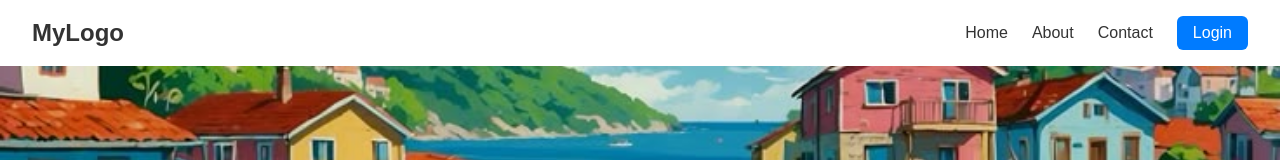
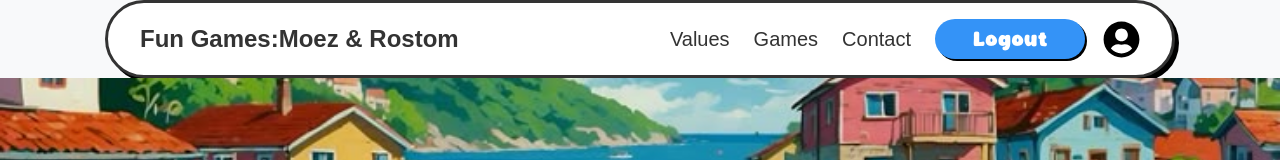
Before and after one commit to MoezBenJemiaa/FunGames, a React (Vite) app in the folder gamesite/: page / in a window 1280 px wide. Shown: the top 160 px of the page. Built offline with nearby package versions, Linux system fonts and the light colour scheme.

Commit message:
header done

```diff
--- a/gamesite/src/header/header.jsx
+++ b/gamesite/src/header/header.jsx
@@ -1,16 +1,80 @@
-import React from "react";
+import React, { useState, useRef, useEffect } from "react";
 import styles from "./header.module.css";
-import { Link } from "react-router-dom"; // Import Link
+import { Link } from "react-router-dom";
+import { FaUserCircle } from "react-icons/fa"; // User icon
 
 const Header = () => {
+  const [isLoggedIn, setIsLoggedIn] = useState(true); // Simulated login state
+  const [showPopup, setShowPopup] = useState(false);
+  const popupRef = useRef(null); // ⬅️ reference for popup
+
+  const handleLogout = () => {
+    setIsLoggedIn(false);
+    setShowPopup(false);
+    // Add real logout logic here
+  };
+
+  const togglePopup = () => {
+    setShowPopup((prev) => !prev);
+  };
+
+  // ⬇️ Click outside to close
+  useEffect(() => {
+    const handleClickOutside = (event) => {
+      if (popupRef.current && !popupRef.current.contains(event.target)) {
+        setShowPopup(false);
+      }
+    };
+
+    document.addEventListener("mousedown", handleClickOutside);
+    return () => {
+      document.removeEventListener("mousedown", handleClickOutside);
+    };
+  }, []);
+
   return (
     <header className={styles.header}>
-      <div className={styles.logo}>MyLogo</div>
+      <Link to="/" className={styles.logo}>
+        Fun Games:Moez & Rostom
+      </Link>
       <nav className={styles.nav}>
-        <a href="/" className={styles.link}>Home</a>
-        <a href="#about" className={styles.link}>About</a>
-        <a href="#contact" className={styles.link}>Contact</a>
-        <Link to="/login" className={styles.loginButton}>Login</Link>
+        <a href="#values" className={styles.link}>
+          Values
+        </a>
+        <a href="#games" className={styles.link}>
+          Games
+        </a>
+        <a href="#contact" className={styles.link}>
+          Contact
+        </a>
+
+        {!isLoggedIn ? (
+          <Link to="/login" className={styles.loginButton}>
+            Login/SignUp
+          </Link>
+        ) : (
+          <div className={styles.userSection}>
+            <button onClick={handleLogout} className={styles.logoutButton}>
+              Logout
+            </button>{" "}
+            {/* ahwaka aamalt zouz button login wehed fel popup w lekher hetha ken theb moez badlou 'Join Game' wala nahih ama ena l feyda famma button azrek fel les deux cas*/}
+            <FaUserCircle
+              className={styles.userIcon}
+              onClick={togglePopup}
+              size={37}
+            />
+            {showPopup && (
+              <div className={styles.popup} ref={popupRef}>
+                <Link to="/profile" className={styles.popupLink}>
+                  Profile
+                </Link>
+                <button onClick={handleLogout} className={styles.popupButton}>
+                  Logout
+                </button>
+              </div>
+            )}
+          </div>
+        )}
       </nav>
     </header>
   );
--- a/gamesite/src/header/header.module.css
+++ b/gamesite/src/header/header.module.css
@@ -1,16 +1,23 @@
 .header {
+  max-width: 1000px;
+  margin: auto;
   display: flex;
   justify-content: space-between;
   align-items: center;
   padding: 16px 32px;
   background-color: #ffffff;
-  box-shadow: 0 2px 8px rgba(0, 0, 0, 0.1);
+  box-shadow: 4px 4px 0 #000;
+  border-radius: 50px;
+  border: #333 solid;
+
 }
+
 
 .logo {
   font-size: 1.5rem;
   font-weight: bold;
   color: #333;
+  text-decoration: none;
 }
 
 .nav {
@@ -24,24 +31,107 @@
   color: #333;
   font-weight: 500;
   transition: color 0.2s ease-in-out;
+  font-size: 1.25rem;
+
 }
 
 .link:hover {
-  color: #007bff;
+  color: #ffba58;
 }
 
 .loginButton {
+  width: 200px;
   text-decoration: none;
   padding: 8px 16px;
-  background-color: #007bff;
+  background-color: #3493f7;
   color: white;
   border: none;
-  border-radius: 6px;
+  border-radius: 50px;
+  box-shadow: 2px 2px 0 #000;
   cursor: pointer;
   font-weight: 500;
   transition: background-color 0.2s ease-in-out;
+  font-size: 1.25rem;
 }
 
 .loginButton:hover {
-  background-color: #0056b3;
+  background-color: #1e77d3;
 }
+
+.userSection {
+  display: flex;
+  align-items: center;
+  position: relative;
+  gap: 10px;
+}
+
+.userIcon {
+  cursor: pointer;
+  margin-left: 8px;
+}
+
+.userIcon:hover {
+  color: #ffba58;
+}
+
+@font-face {
+  font-family: "FinalDraft";
+  src: url("../assets/Final Draft.otf") format("opentype");
+  font-weight: normal;
+  font-style: normal;
+}
+
+.popup {
+  position: absolute;
+  top: 65px;
+  right: 0;
+  background: white;
+  border-radius: 16px;
+  padding: 10px;
+  box-shadow: 3px 3px 0 #000;
+  border: #000 solid 1px;
+  z-index: 10;
+
+}
+
+.popupLink,
+.popupButton {
+  display: block;
+  background: none;
+  border: none;
+  color: #333;
+  padding: 8px 12px;
+  text-align: left;
+  width: 100%;
+  cursor: pointer;
+  text-decoration: none;
+  font-size: 1.25rem;
+  font-family: "FinalDraft", sans-serif;
+}
+
+.popupLink:hover {
+  color: #ffba58;
+}
+
+.popupButton {
+  color: #f52e2e;
+}
+.popupButton:hover {
+  color: #d92929;
+}
+
+.logoutButton {
+  width: 150px;
+  text-decoration: none;
+  padding: 8px 16px;
+  background-color: #3493f7;
+  color: white;
+  border: none;
+  border-radius: 50px;
+  box-shadow: 2px 2px 0 #000;
+  cursor: pointer;
+  transition: background-color 0.2s ease-in-out;
+  font-weight: 500;
+  font-size: 1.25rem;
+  font-family: "FinalDraft", sans-serif;
+}
```
